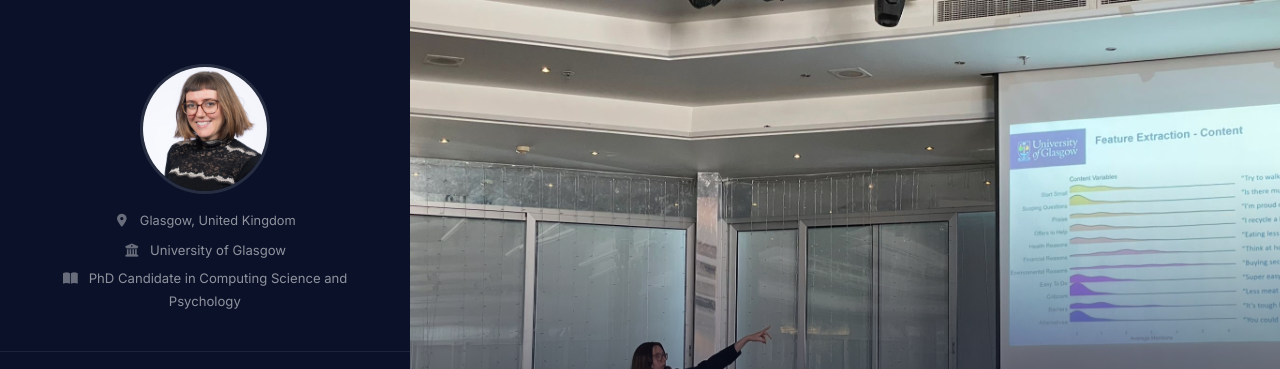
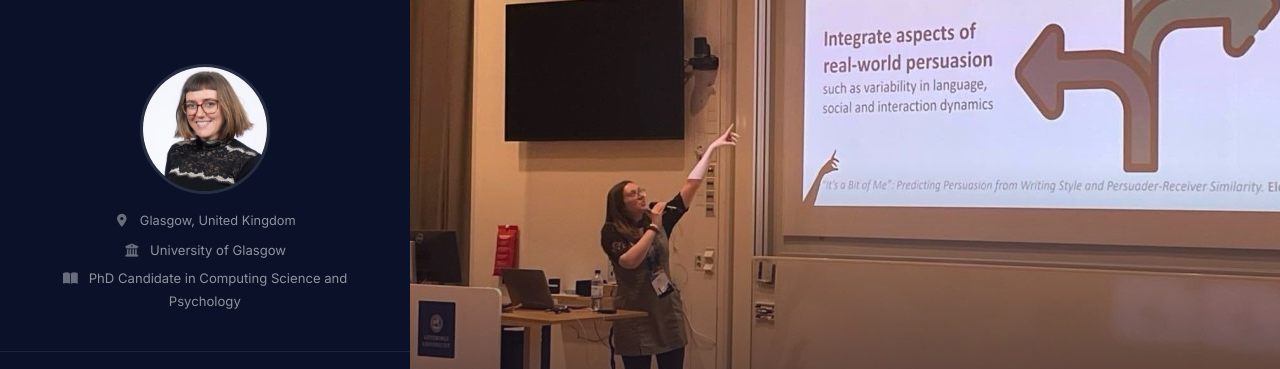
Before and after one commit to ElenaMinucci/elenaminucci.github.io, a plain HTML site: page index.html in a window 1280 px wide. Shown: the top 369 px of the page. Drawn offline with Linux system fonts and the light colour scheme.

Commit message:
Update hero photo to UMAP 2026 presentation
Co-Authored-By: Claude Sonnet 4.6 <noreply@anthropic.com>

```diff
--- a/index.html
+++ b/index.html
@@ -48,7 +48,7 @@
     <!-- About -->
     <section id="about" class="card">
       <div class="about-hero-img">
-        <img src="presenting-about-1.jpg" alt="Elena presenting at a conference" />
+        <img src="presenting-about-umap.jpg" alt="Elena presenting at UMAP 2026" />
         <div class="about-hero-title">
           <h1 class="about-name">Elena Minucci</h1>
         </div>
```
Also changed, not shown: presenting-about-umap.jpg (added).
